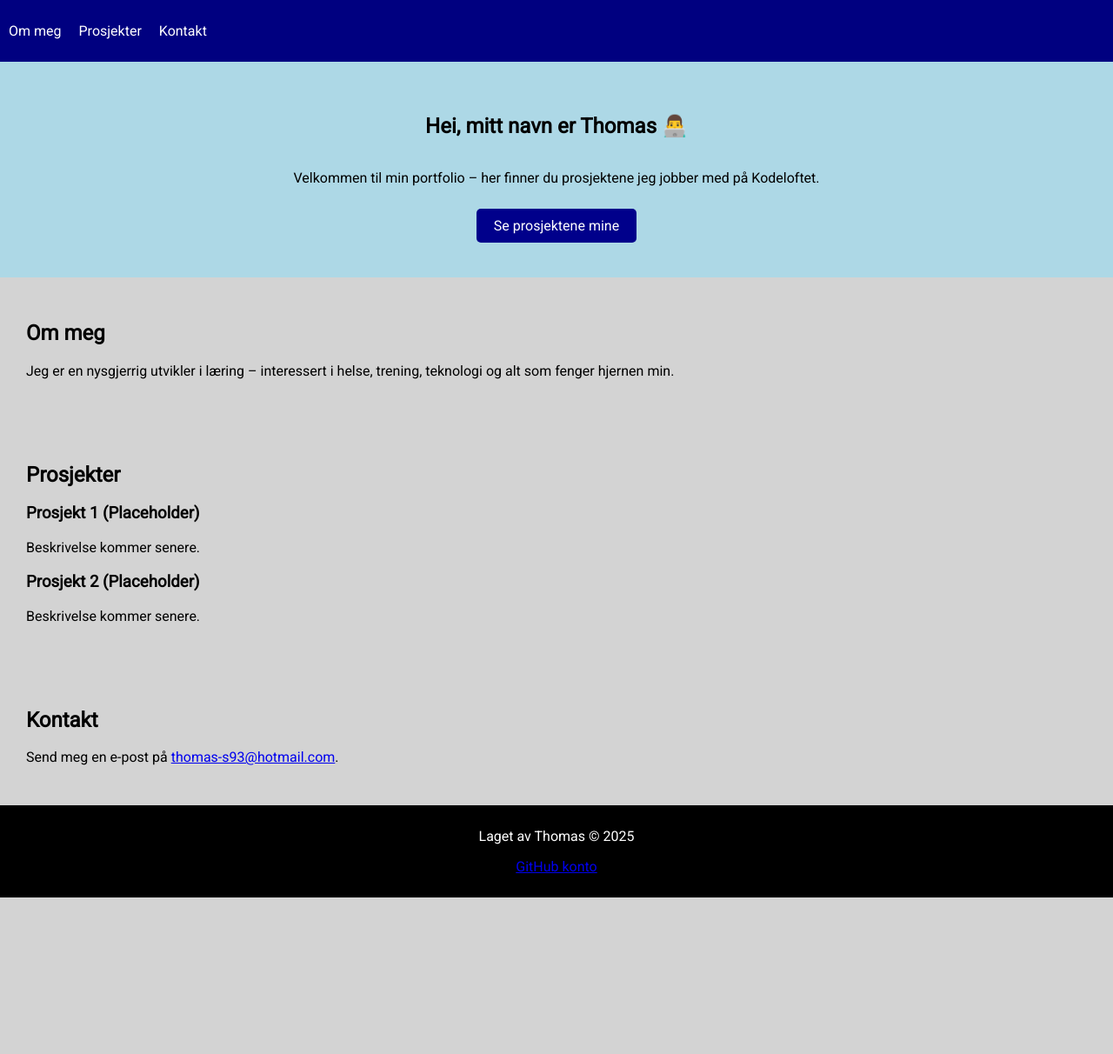
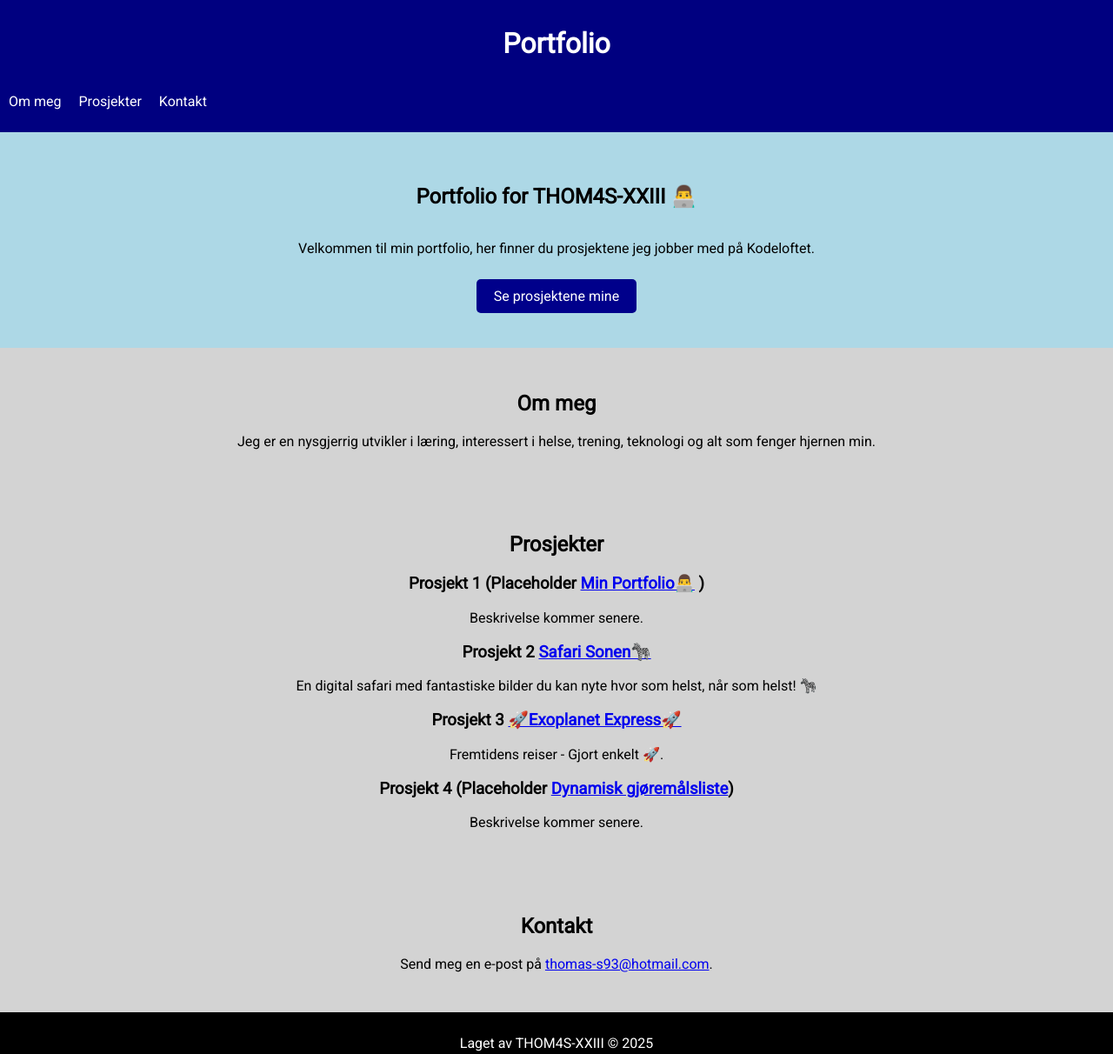
Before and after one commit to THOM4S-XXIII/portfolio_thomas_skr, a website: page index.html in a window 1280 px wide. Shown: the top 1212 px of the page at 87% size. Before the commit the page ends 1032 px from the top, so only its background shows below. Drawn offline with Linux system fonts and the light colour scheme.

Commit message:
placeholders

```diff
--- a/index.html
+++ b/index.html
@@ -3,13 +3,14 @@
   <head>
     <meta charset="UTF-8" />
     <meta name="viewport" content="width=device-width, initial-scale=1.0" />
-    <title>Thomas Portfolio</title>
+    <title>THOM4S-XXIII Portfolio</title>
     <link href="https://fonts.googleapis.com/css2?family=Roboto&display=swap" rel="stylesheet">
     <link rel="stylesheet" href="styles.css" />
   </head>
   <body>
     <header>
-      <nav>
+      <h1>Portfolio</h1>
+      <nav class="nav-links">
         <ul>
           <li><a href="#om-meg">Om meg</a></li>
           <li><a href="#prosjekter">Prosjekter</a></li>
@@ -20,9 +21,9 @@
 
     <main>
       <section class="hero">
-        <h1>Hei, mitt navn er Thomas 👨‍💻</h1>
+        <h2>Portfolio for THOM4S-XXIII 👨‍💻</h2>
         <p>
-          Velkommen til min portfolio – her finner du prosjektene jeg jobber med
+          Velkommen til min portfolio, her finner du prosjektene jeg jobber med
           på Kodeloftet.
         </p>
         <a href="#prosjekter" class="cta-btn">Se prosjektene mine</a>
@@ -31,7 +32,7 @@
       <section id="om-meg">
         <h2>Om meg</h2>
         <p>
-          Jeg er en nysgjerrig utvikler i læring – interessert i helse, trening,
+          Jeg er en nysgjerrig utvikler i læring, interessert i helse, trening,
           teknologi og alt som fenger hjernen min.
         </p>
       </section>
@@ -39,11 +40,23 @@
       <section id="prosjekter">
         <h2>Prosjekter</h2>
         <article>
-          <h3>Prosjekt 1 (Placeholder)</h3>
+          <h3>Prosjekt 1 (Placeholder <a href="https://www." target="_blank" rel="noopener noreferrer">Min Portfolio👨‍💻</a>
+            )</h3>
           <p>Beskrivelse kommer senere.</p>
         </article>
         <article>
-          <h3>Prosjekt 2 (Placeholder)</h3>
+          <h3>Prosjekt 2 <a href="https://safari-sonen.vercel.app/" target="_blank" rel="noopener noreferrer">Safari Sonen🦓</a>
+          </h3>
+          <p>En digital safari med fantastiske bilder du kan nyte hvor som helst, når som helst! 🦓</p>
+        </article>
+        <article>
+          <h3>Prosjekt 3 <a href="https://exoplanet-express.vercel.app/" target="_blank" rel="noopener noreferrer">🚀Exoplanet Express🚀</a>
+          </h3>
+          <p>Fremtidens reiser - Gjort enkelt 🚀.</p>
+        </article>
+        <article>
+          <h3>Prosjekt 4 (Placeholder <a href="https://www." target="_blank" rel="noopener noreferrer">Dynamisk gjøremålsliste</a>)
+          </h3>
           <p>Beskrivelse kommer senere.</p>
         </article>
       </section>
@@ -58,7 +71,7 @@
     </main>
 
     <footer>
-      <p>Laget av Thomas &copy; 2025</p>
+      <p>Laget av THOM4S-XXIII &copy; 2025</p>
       <p>
         <a href="https://github.com/THOM4S-XXIII">GitHub konto</a>
       </p>
--- a/styles.css
+++ b/styles.css
@@ -4,13 +4,27 @@ body {
   color: black;
   margin: 0;
   padding: 0;
+  text-align: center;
 }
 
 header {
+  justify-content: space-between;
   background-color: navy;
   color: white;
   padding: 10px;
+  text-align: center;
 }
+
+header h1 {
+  text-align:center;
+}
+
+.nav-links {
+    display: flex;
+    gap: 1rem;
+    list-style: none;
+  }
+
 
 nav ul {
   display: flex;
```
